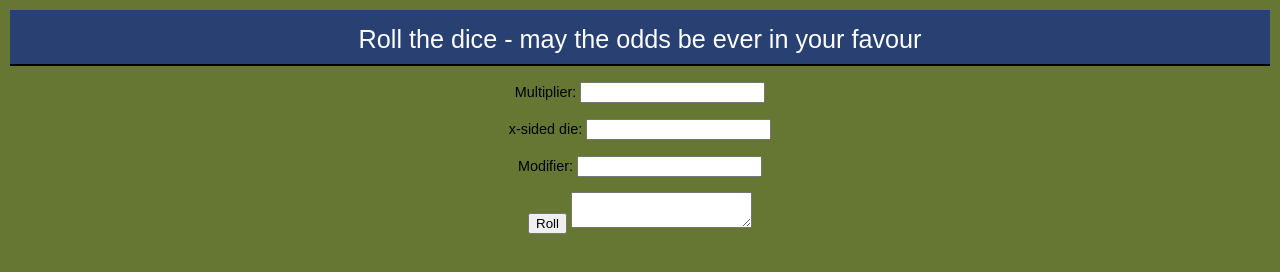
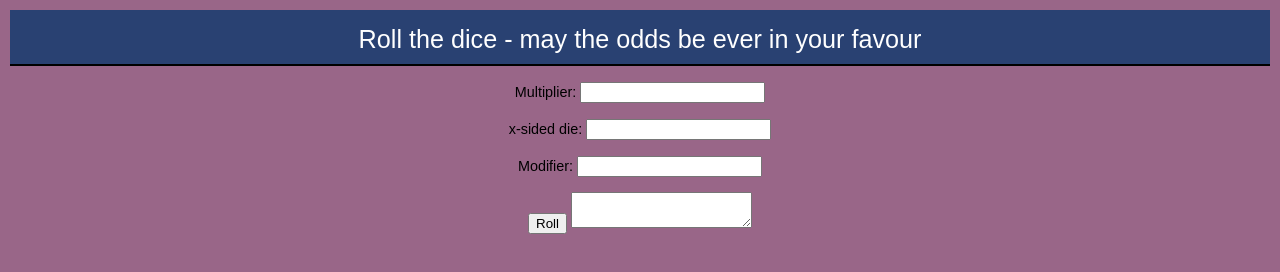
Before and after one commit to vc13837/training, a website: page app_nodejs_dnd/src/frontend/index.html in a window 1280 px wide. Drawn offline with Linux system fonts and the light colour scheme.

Commit message:
testing CI on jenkins

```diff
--- a/app_nodejs_dnd/src/frontend/index.html
+++ b/app_nodejs_dnd/src/frontend/index.html
@@ -3,7 +3,7 @@
         <title>DnD Dice</title>
         <style type="text/css">
             body {
-                background-color: #673;
+                background-color: #968;
 		            text-align: center;
                 color: #000;
                 font-size: 0.9em;
```
